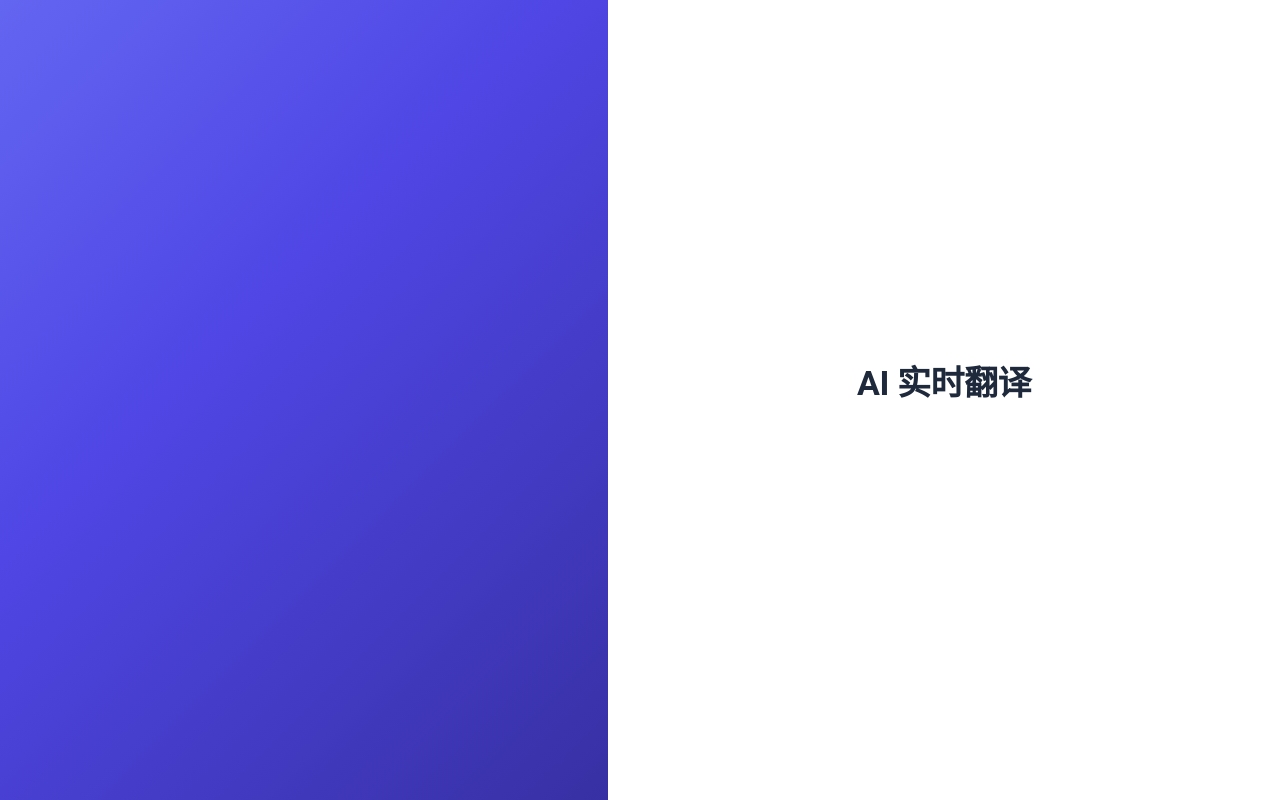
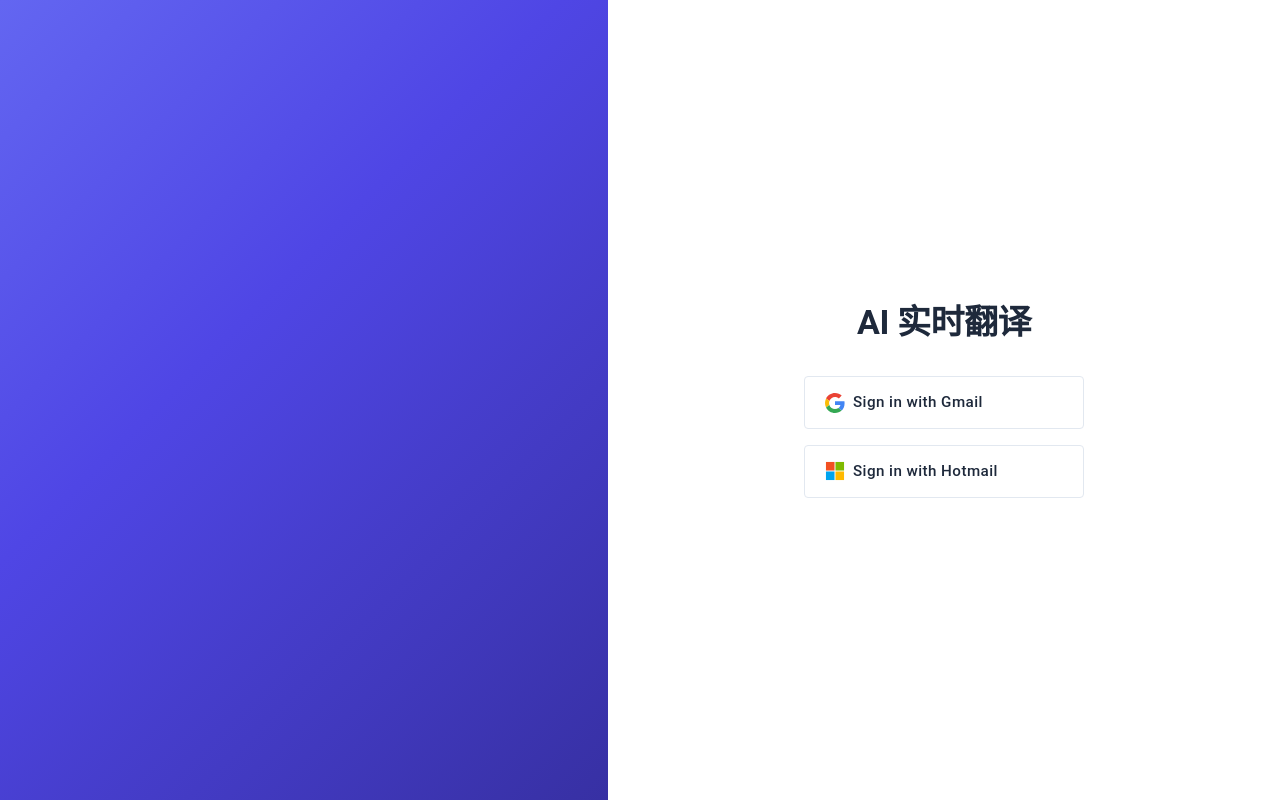
Before and after one commit to yc09od/ai-translate, a Next.js app in the folder frontend/: page /login in a window 1280 px wide. Built offline with nearby package versions, Linux system fonts and the light colour scheme.

Commit message:
done TODO 56-60

```diff
--- a/frontend/app/login/page.tsx
+++ b/frontend/app/login/page.tsx
@@ -1,6 +1,43 @@
 'use client';
 
-import { Box, Typography } from '@mui/material';
+import { Box, Button, Typography } from '@mui/material';
+
+// [56] Google SVG logo
+function GoogleLogo() {
+  return (
+    <svg width="20" height="20" viewBox="0 0 48 48" xmlns="http://www.w3.org/2000/svg">
+      <path fill="#EA4335" d="M24 9.5c3.54 0 6.71 1.22 9.21 3.6l6.85-6.85C35.9 2.38 30.47 0 24 0 14.62 0 6.51 5.38 2.56 13.22l7.98 6.19C12.43 13.72 17.74 9.5 24 9.5z"/>
+      <path fill="#4285F4" d="M46.98 24.55c0-1.57-.15-3.09-.38-4.55H24v9.02h12.94c-.58 2.96-2.26 5.48-4.78 7.18l7.73 6c4.51-4.18 7.09-10.36 7.09-17.65z"/>
+      <path fill="#FBBC05" d="M10.53 28.59c-.48-1.45-.76-2.99-.76-4.59s.27-3.14.76-4.59l-7.98-6.19C.92 16.46 0 20.12 0 24c0 3.88.92 7.54 2.56 10.78l7.97-6.19z"/>
+      <path fill="#34A853" d="M24 48c6.48 0 11.93-2.13 15.89-5.81l-7.73-6c-2.18 1.48-4.97 2.31-8.16 2.31-6.26 0-11.57-4.22-13.47-9.91l-7.98 6.19C6.51 42.62 14.62 48 24 48z"/>
+      <path fill="none" d="M0 0h48v48H0z"/>
+    </svg>
+  );
+}
+
+// [57] Microsoft SVG logo
+function MicrosoftLogo() {
+  return (
+    <svg width="20" height="20" viewBox="0 0 21 21" xmlns="http://www.w3.org/2000/svg">
+      <rect x="1" y="1" width="9" height="9" fill="#F25022"/>
+      <rect x="11" y="1" width="9" height="9" fill="#7FBA00"/>
+      <rect x="1" y="11" width="9" height="9" fill="#00A4EF"/>
+      <rect x="11" y="11" width="9" height="9" fill="#FFB900"/>
+    </svg>
+  );
+}
+
+// [59] Google OAuth handler
+function handleGoogleLogin() {
+  const url = process.env.NEXT_PUBLIC_GOOGLE_OAUTH_URL;
+  if (url) window.location.href = url;
+}
+
+// [60] Hotmail OAuth handler
+function handleHotmailLogin() {
+  const url = process.env.NEXT_PUBLIC_HOTMAIL_OAUTH_URL;
+  if (url) window.location.href = url;
+}
 
 export default function LoginPage() {
   return (
@@ -45,6 +82,51 @@ export default function LoginPage() {
         >
           AI 实时翻译
         </Typography>
+
+        {/* [56][57][58] Login buttons - same width, vertical layout, moderate spacing */}
+        <Box sx={{ display: 'flex', flexDirection: 'column', gap: 2, width: 280 }}>
+          {/* [56] Gmail button */}
+          <Button
+            variant="outlined"
+            startIcon={<GoogleLogo />}
+            onClick={handleGoogleLogin}
+            sx={{
+              width: '100%',
+              py: 1.5,
+              borderColor: '#e2e8f0',
+              color: '#1e293b',
+              textTransform: 'none',
+              fontSize: '0.95rem',
+              fontWeight: 500,
+              justifyContent: 'flex-start',
+              pl: 3,
+              '&:hover': { borderColor: '#cbd5e1', backgroundColor: '#f8fafc' },
+            }}
+          >
+            Sign in with Gmail
+          </Button>
+
+          {/* [57] Hotmail button */}
+          <Button
+            variant="outlined"
+            startIcon={<MicrosoftLogo />}
+            onClick={handleHotmailLogin}
+            sx={{
+              width: '100%',
+              py: 1.5,
+              borderColor: '#e2e8f0',
+              color: '#1e293b',
+              textTransform: 'none',
+              fontSize: '0.95rem',
+              fontWeight: 500,
+              justifyContent: 'flex-start',
+              pl: 3,
+              '&:hover': { borderColor: '#cbd5e1', backgroundColor: '#f8fafc' },
+            }}
+          >
+            Sign in with Hotmail
+          </Button>
+        </Box>
       </Box>
     </Box>
   );
```
Also changed, not shown: 1 other file (tests, documents, lock files or other folders).
